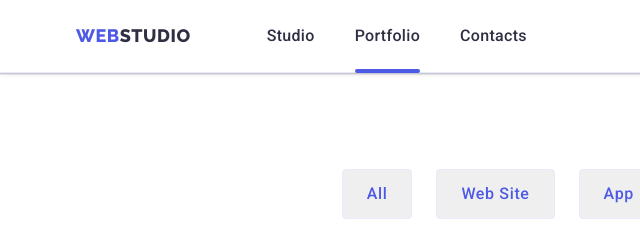
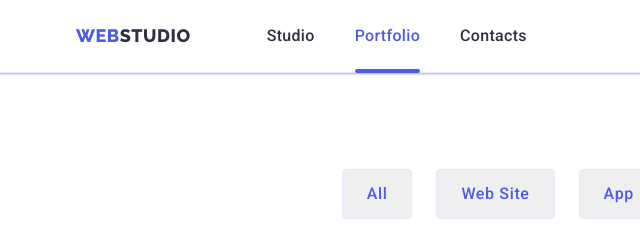
Before and after one commit to ViktoriaTorianik/goit-homework5, a plain HTML site: page portfolio.html in a window 1280 px wide. Shown: the top 240 px of the page, 0-640 px from the left. Drawn offline with nearby package versions, Linux system fonts and the light colour scheme.

Commit message:
color studio

```diff
--- a/css/styles.css
+++ b/css/styles.css
@@ -84,8 +84,11 @@ transition: color 250ms cubic-bezier(0.4, 0, 0.2, 1);
 .top-line-nav:hover, .top-line-nav:focus{
     color: var(--background-color-button);
 }
+.trait-studio, .trait-portfolio{
+    color: var(--color-brand);
+}
 
-.top-line-nav.trait-studio::after{
+.top-line-nav.trait-studio::after, .top-line-nav.trait-portfolio::after{
     opacity: 1;
     content: "";
     display: block;
@@ -98,18 +101,6 @@ transition: color 250ms cubic-bezier(0.4, 0, 0.2, 1);
     transition: opacity 250ms cubic-bezier(0.4, 0, 0.2, 1);
 }
 
-.top-line-nav.trait-portfolio::after{
-    opacity: 1;
-    content: "";
-    display: block;
-    height: 4px;
-    width: 100%;
-    background-color: var(--color-brand);
-    border-radius: 2px;
-    position: absolute;
-    bottom: -1px;
-    transition: opacity 250ms cubic-bezier(0.4, 0, 0.2, 1);
-}
 .font-adress{
     color: var(--basic-font);
     text-decoration: none;
```
